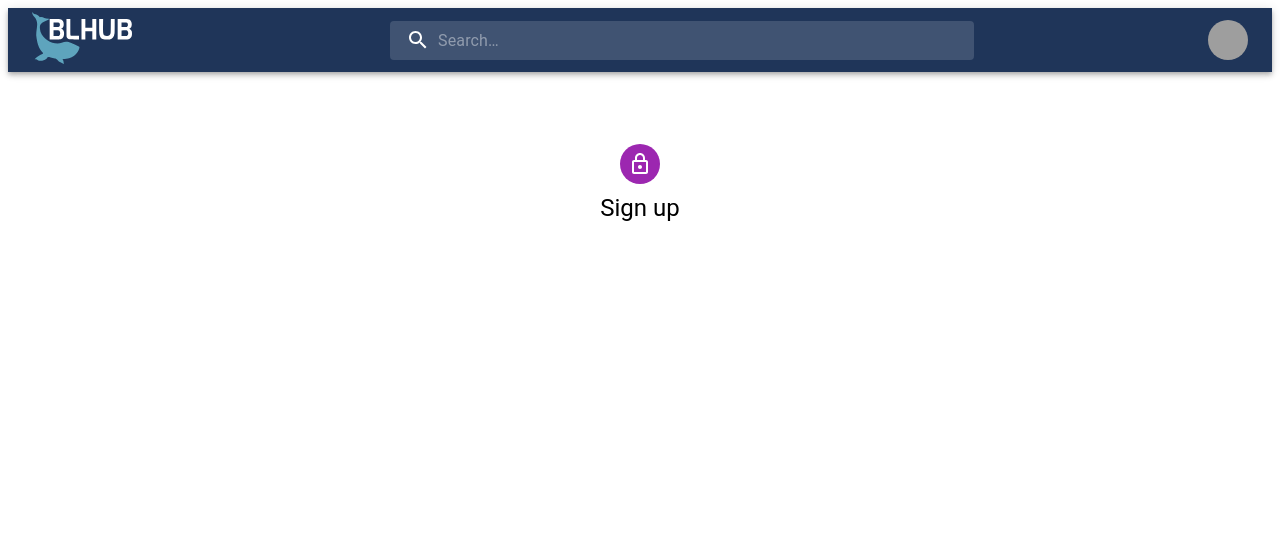
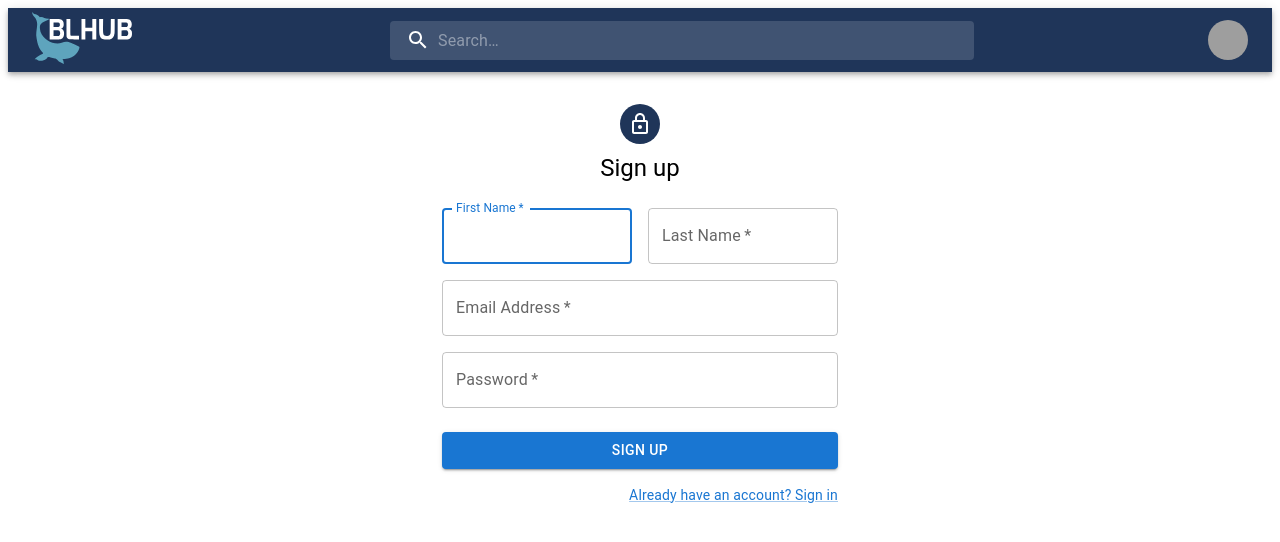
Before and after one commit to valdemarbang/website, a React (Vite) app: page /register in a window 1280 px wide. Shown: the top 542 px of the page. Built offline with nearby package versions, Linux system fonts and the light colour scheme; grey boxes are pictures that could not be loaded.

Commit message:
Signup working as it should

```diff
--- a/index.html
+++ b/index.html
@@ -4,7 +4,7 @@
     <meta charset="UTF-8" />
     <link rel="icon" type="image/svg+xml" href="/blhub.svg" />
     <meta name="viewport" content="width=device-width, initial-scale=1.0" />
-    <title>BLHub</title>
+    <title>BlueHub</title>
   </head>
   <body>
     <div id="root"></div>
--- a/package.json
+++ b/package.json
@@ -4,7 +4,7 @@
   "version": "0.0.0",
   "type": "module",
   "scripts": {
-    "dev": "vite",
+    "dev": "vite --port 8080",
     "build": "tsc && vite build",
     "preview": "vite preview",
     "test": "vitest --run",
--- a/src/components/SignUp.tsx
+++ b/src/components/SignUp.tsx
@@ -1,30 +1,124 @@
-import React from 'react';
-import Container from '@mui/material/Container';
-import Box from '@mui/material/Box';
-import Avatar from '@mui/material/Avatar';
-import LockOutlinedIcon from '@mui/icons-material/LockOutlined';
-import Typography from '@mui/material/Typography';
+import React, { useState } from "react";
+import Container from "@mui/material/Container";
+import Box from "@mui/material/Box";
+import Avatar from "@mui/material/Avatar";
+import LockOutlinedIcon from "@mui/icons-material/LockOutlined";
+import Typography from "@mui/material/Typography";
+import { Grid } from "@mui/material";
+import Button from "@mui/material/Button";
+import Link from "@mui/material/Link";
+import TextField from "@mui/material/TextField";
 
 function SignUp() {
+  const [Message, setMessage] = useState<string | null>(null);
+  const handleSubmit = async (event: React.FormEvent<HTMLFormElement>) => {
+    event.preventDefault();
+    const data = new FormData(event.currentTarget);
+    const firstname = data.get("firstName");
+    const lastname = data.get("lastName");
+    const email = data.get("email");
+    const password = data.get("password");
+
+    const response = await fetch("http://localhost:5000/signup", {
+      method: "POST",
+      headers: {
+        "Content-Type": "application/json",
+      },
+      body: JSON.stringify({ firstname, lastname, email, password }),
+    });
+
+    if (response.ok) {
+      const data = await response.json();
+      if (data.success) {
+        setMessage("User created successfully");
+      } else {
+        setMessage(data.message);
+      }
+    } else {
+      console.log("Error:", response.status);
+    }
+  };
   return (
-    <Container>
+    <Container maxWidth="xs">
       <Box
         sx={{
-                marginTop: 8,
-                display: 'flex',
-                flexDirection: 'column',
-                alignItems: 'center',
-            }}>
-          <Avatar sx={{ m: 1, bgcolor: 'secondary.main' }}>
+          marginTop: 3,
+          display: "flex",
+          flexDirection: "column",
+          alignItems: "center",
+        }}
+      >
+        <Avatar sx={{ m: 1, bgcolor: "#1F3559" }}>
           <LockOutlinedIcon />
         </Avatar>
         <Typography component="h1" variant="h5">
           Sign up
         </Typography>
+        {Message && <div>{Message}</div>}
+        <Box component="form" noValidate onSubmit={handleSubmit} sx={{ mt: 3 }}>
+          <Grid container spacing={2}>
+            <Grid item xs={12} sm={6}>
+              <TextField
+                autoComplete="given-name"
+                name="firstName"
+                required
+                fullWidth
+                id="firstName"
+                label="First Name"
+                autoFocus
+              />
+            </Grid>
+            <Grid item xs={12} sm={6}>
+              <TextField
+                required
+                fullWidth
+                id="lastName"
+                label="Last Name"
+                name="lastName"
+                autoComplete="family-name"
+              />
+            </Grid>
+            <Grid item xs={12}>
+              <TextField
+                required
+                fullWidth
+                id="email"
+                label="Email Address"
+                name="email"
+                autoComplete="email"
+              />
+            </Grid>
+            <Grid item xs={12}>
+              <TextField
+                required
+                fullWidth
+                name="password"
+                label="Password"
+                type="password"
+                id="password"
+                autoComplete="new-password"
+              />
+            </Grid>
+          </Grid>
+          <Button
+            type="submit"
+            fullWidth
+            variant="contained"
+            sx={{ mt: 3, mb: 2 }}
+          >
+            Sign Up
+          </Button>
+          <Grid container justifyContent="flex-end">
+            <Grid item>
+              <Link href="#" variant="body2">
+                Already have an account? Sign in
+              </Link>
+            </Grid>
+          </Grid>
+        </Box>
       </Box>
     </Container>
-
-    )
+  );
 }
 
 export default SignUp;
```
Lines whose indentation alone changed are shown as unchanged.
